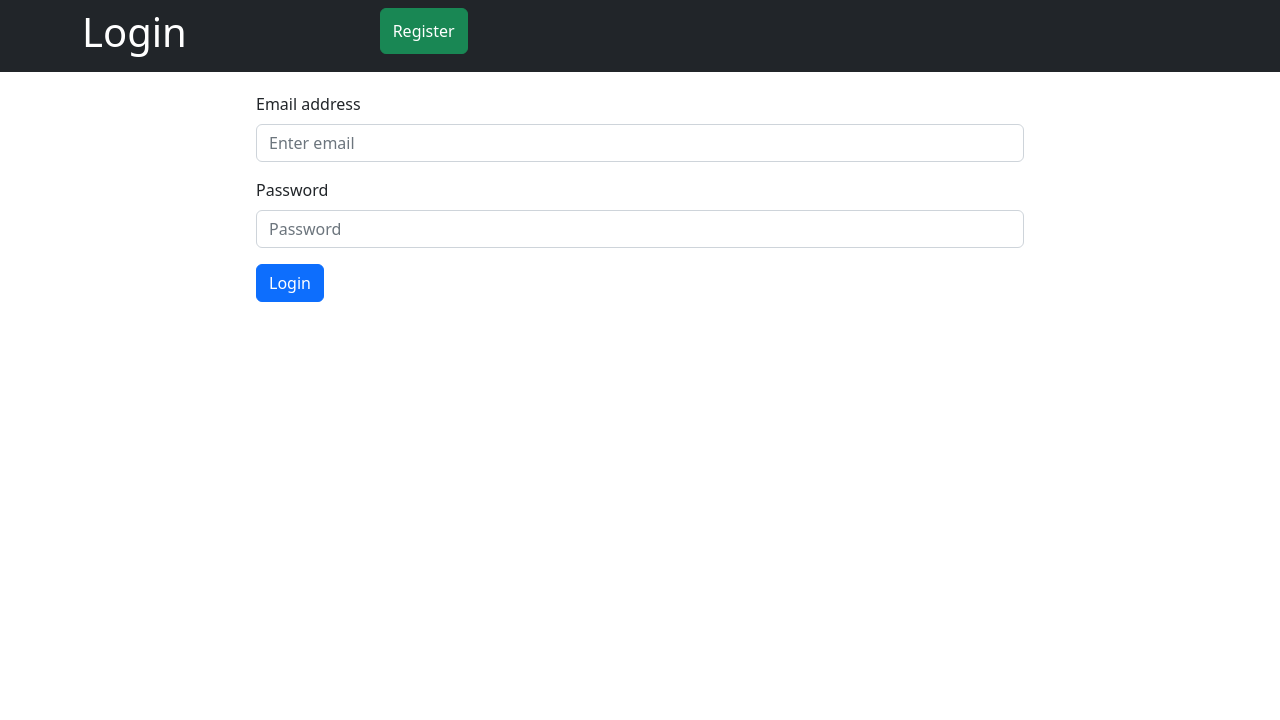
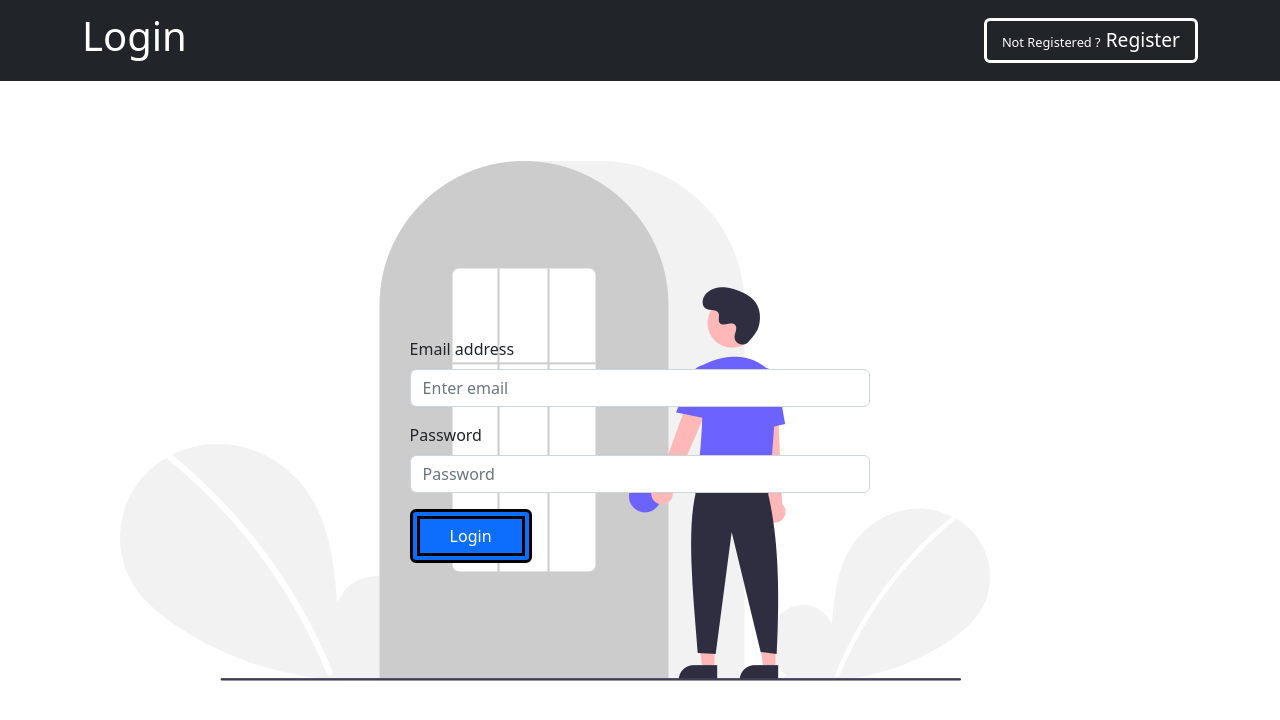
Before and after one commit to Shubham9455/Flutter-Project-web-app, a React (Create React App) app: page / in a window 1280 px wide. Shown: the top 720 px of the page. Built offline with nearby package versions, Linux system fonts and the light colour scheme; no server answers.

Commit message:
added image on auth pages

```diff
--- a/src/componants/Login.js
+++ b/src/componants/Login.js
@@ -39,28 +39,50 @@ function Login() {
       toast("Login Successful");
       setTimeout(() => {
         navigate("/homepage");
-      }
-      , 1000);
+      }, 1000);
     }
   }, [user, loading]);
   return (
     <>
       <ToastContainer />
-      <Navbar bg="dark" variant="dark">
+      <Navbar bg="dark" variant="dark" collapseOnSelect expand="lg">
         <Container>
           <Nav className="me-auto">
             <h1 style={{ color: "white" }}>Login</h1>
-            <Button
-              variant="success"
-              style={{ marginBlockEnd: "10px", marginLeft: "100%" }}
-              onClick={() => navigate("/register")}
-            >
-              Register
-            </Button>
           </Nav>
+          <Navbar.Toggle aria-controls="responsive-navbar-nav" />
+          <Navbar.Collapse id="responsive-navbar-nav">
+            <Nav className="me-auto"></Nav>
+            <Nav>
+              <Button
+                variant="dark"
+                style={{
+                  // right: "5%",
+                  margin: "10px 0px",
+                  border: "3px solid white",
+                  padding: "5px",
+                }}
+                onClick={() => navigate("/register")}
+              >
+
+                <span style={{ fontSize: "0.8rem", paddingLeft: "10px" }}>
+                  Not Registered ?
+                </span>
+                <span style={{ fontSize: "1.2rem", paddingRight: "10px" }}>
+                  {" "}
+                  Register
+                </span>
+              </Button>
+            </Nav>
+          </Navbar.Collapse>
         </Container>
       </Navbar>
-      <div>
+      <img
+        src="/assets/undraw_Login_re_4vu2.png"
+        alt="Login"
+        style={{ objectFit: "cover", position: "fixed", zIndex: "-1" }}
+      />
+      <div style={{ margin: "20%" }}>
         <Form style={{ margin: "20px 20%" }}>
           <Form.Group className="mb-3" controlId="formGroupEmail">
             <Form.Label>Email address</Form.Label>
@@ -86,7 +108,15 @@ function Login() {
               onChange={handleChange}
             />
           </Form.Group>
-          <Button variant="primary" type="submit" onClick={handleSubmit}>
+          <Button
+            variant="primary"
+            style={{
+              border: "10px double black",
+              padding: "5px 30px",
+            }}
+            type="submit"
+            onClick={handleSubmit}
+          >
             Login
           </Button>
         </Form>
--- a/src/componants/Register.js
+++ b/src/componants/Register.js
@@ -20,13 +20,14 @@ const Register = () => {
   const navigate = useNavigate();
   useEffect(() => {
     if (loading) return;
-    if (user){
+    if (user) {
       toast("Successfully Registered");
       setTimeout(() => {
         navigate("/homepage");
       }, 1000);
     }
   }, [user, loading]);
+
   const handleChange = (e) => {
     const name = e.target.name;
     const value = e.target.value;
@@ -36,7 +37,6 @@ const Register = () => {
   const handleSubmit = (e) => {
     e.preventDefault();
     if (person.password && person.email) {
-      const newPerson = { ...person, id: new Date().getTime().toString() };
       registerWithEmailAndPassword(person.email, person.password);
       setPerson({ password: "", email: "" });
     }
@@ -44,21 +44,42 @@ const Register = () => {
   return (
     <>
       <ToastContainer />
-      <Navbar bg="dark" variant="dark">
+      <Navbar bg="dark" variant="dark" collapseOnSelect expand="lg">
         <Container>
           <Nav className="me-auto">
             <h1 style={{ color: "white" }}>Register</h1>
-            <Button
-              variant="success"
-              style={{ marginBlockEnd: "10px", marginLeft: "100%" }}
-              onClick={() => navigate("/")}
-            >
-              Login
-            </Button>
           </Nav>
+          <Navbar.Toggle aria-controls="responsive-navbar-nav" />
+          <Navbar.Collapse id="responsive-navbar-nav">
+            <Nav className="me-auto"></Nav>
+            <Nav>
+              <Button
+                variant="dark"
+                style={{
+                  margin: "10px 0px",
+                  border: "3px solid white",
+                  padding: "5px",
+                }}
+                onClick={() => navigate("/")}
+              >
+                <span style={{ fontSize: "0.8rem", paddingLeft: "10px" }}>
+                  Already Registerd ?
+                </span>
+                <span style={{ fontSize: "1.2rem", paddingRight: "10px" }}>
+                  {" "}
+                  Login
+                </span>
+              </Button>
+            </Nav>
+          </Navbar.Collapse>
         </Container>
       </Navbar>
-      <div>
+      <img
+        src="/assets/undraw_Login_re_4vu2.png"
+        alt="Login"
+        style={{ objectFit: "cover", position: "fixed", zIndex: "-1" }}
+      />
+      <div style={{ margin: "20%" }}>
         <Form style={{ margin: "20px 20%" }}>
           <Form.Group className="mb-3" controlId="formGroupEmail">
             <Form.Label>Email address</Form.Label>
```
Also changed, not shown: public/assets/undraw_Login_re_4vu2.png (added).
